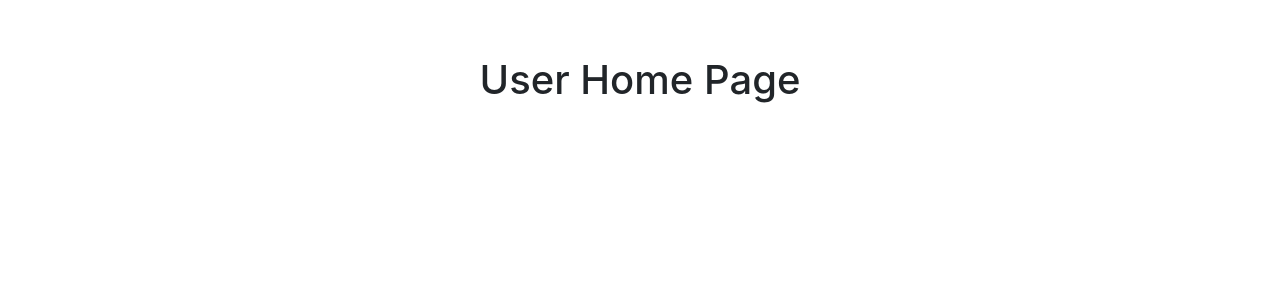
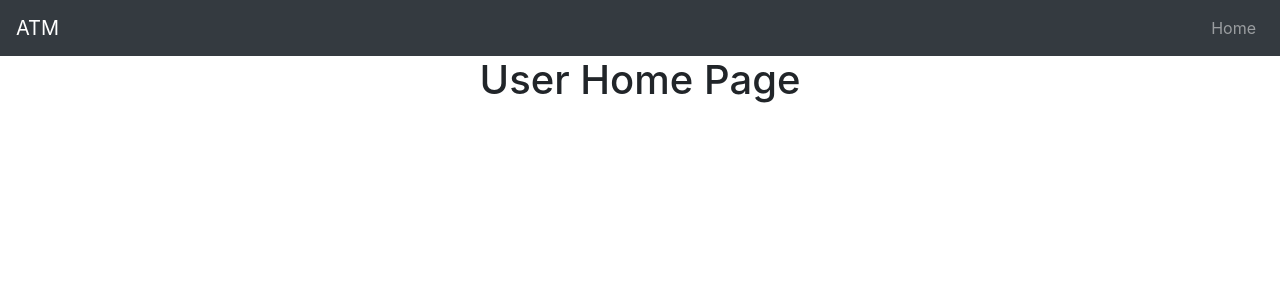
Before and after one commit to Team-NA15/ATM-Project, a Django app: page /user/ in a window 1280 px wide. Shown: the top 300 px of the page. Run offline with Django 3.2, Linux system fonts and the light colour scheme; some libraries are stand-ins or nearby versions.

Commit message:
looking for fix to navbar not displaying

```diff
--- a/user/templates/user/base.html
+++ b/user/templates/user/base.html
@@ -15,7 +15,7 @@
 </head>
 <body>
     <header class="site-header">
-      <nav class="navbar navbar-expand-md navbar-dark bg-steel">
+      <nav class="navbar navbar-expand-md navbar-dark bg-dark">
           <a class = 'navbar-brand mr-4' href = "{% url 'index' %}"> ATM </a>
           <button class="navbar-toggler" type="button" data-toggle="collapse" data-target="#navbarToggle" aria-controls="navbarToggle" aria-expanded="false" aria-label="Toggle navigation">
           <span class="navbar-toggler-icon"></span>
```
Also changed, not shown: db.sqlite3.
